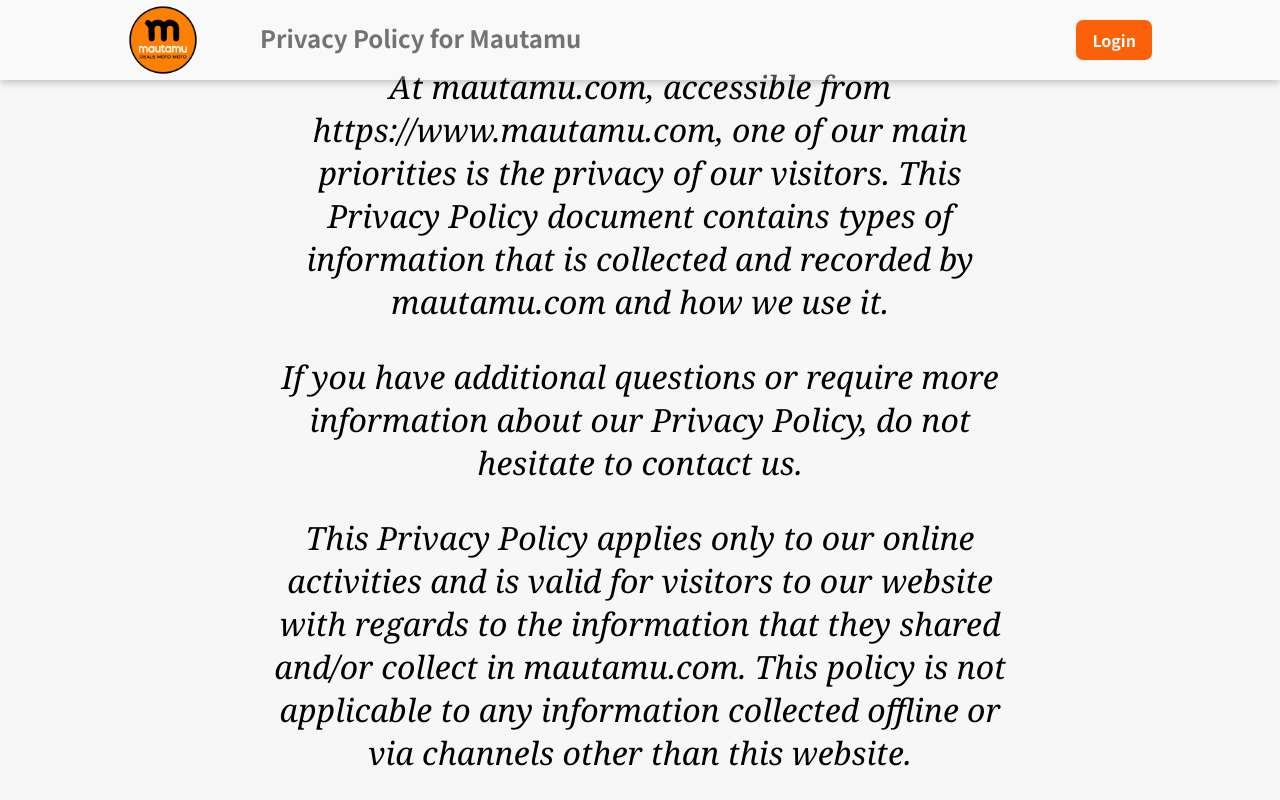
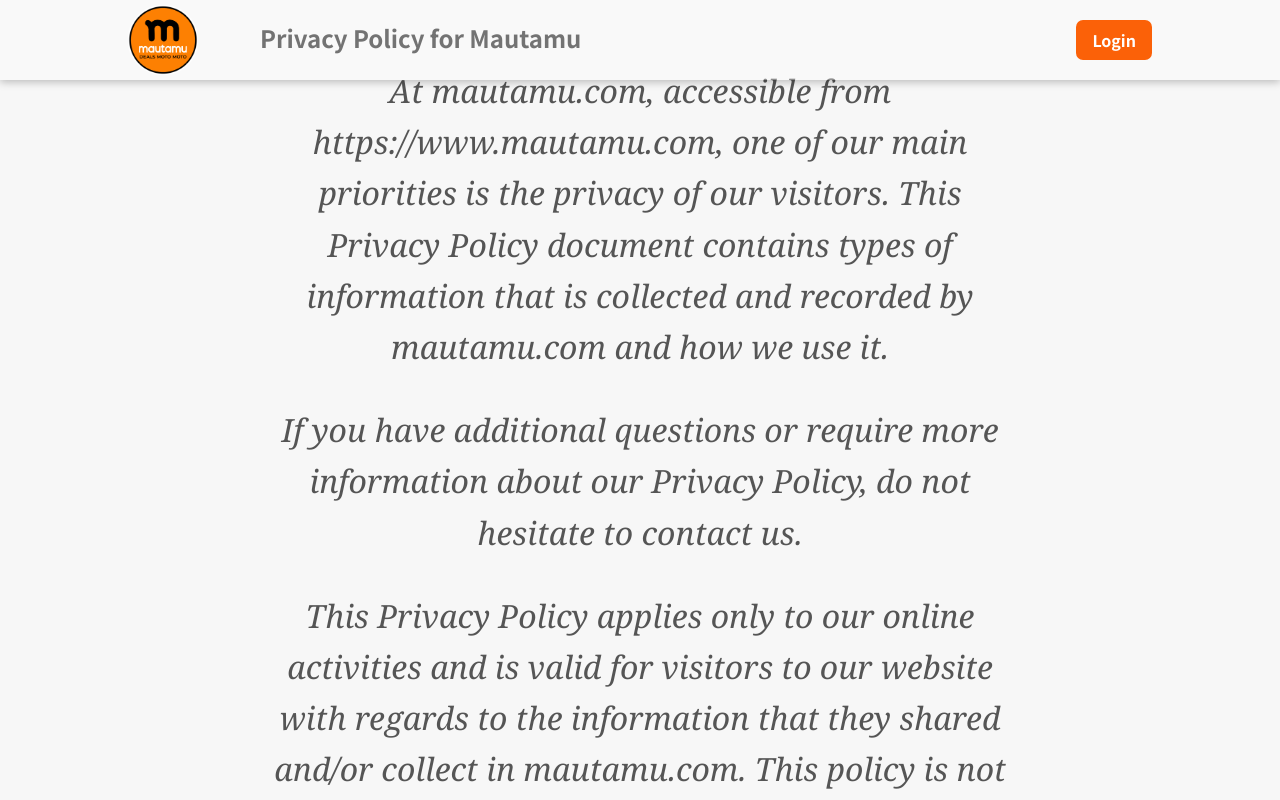
Before and after one commit to kelvinclere/kibandaski, a React (Create React App) app: page /privacy-policy in a window 1280 px wide. Shown: the top 800 px of the page. Built offline with nearby package versions, Linux system fonts and the light colour scheme.

Commit message:
Added Mautamu web

```diff
--- /dev/null
+++ b/src/components/layout/PrivacyPolicy.css
@@ -0,0 +1,8 @@
+
+  /* Paragraph styles */
+  p {
+    color: #555;
+    line-height: 1.6;
+    font-style: normal;
+    font-family:Arial, Helvetica, sans-serif
+  }
--- a/src/components/layout/PrivacyPolicy.js
+++ b/src/components/layout/PrivacyPolicy.js
@@ -1,4 +1,6 @@
 import React from "react";
+import "./PrivacyPolicy.css"
+
 
 const PrivacyPolicy = () => {
   return (
--- a/src/components/layout/StartPage.css
+++ b/src/components/layout/StartPage.css
@@ -6,7 +6,7 @@
   justify-content: center;
   min-height: 100vh;
   background-color: #fff;
-  padding: 20px;
+  padding: 40px;
 }
 
 #main {
```
